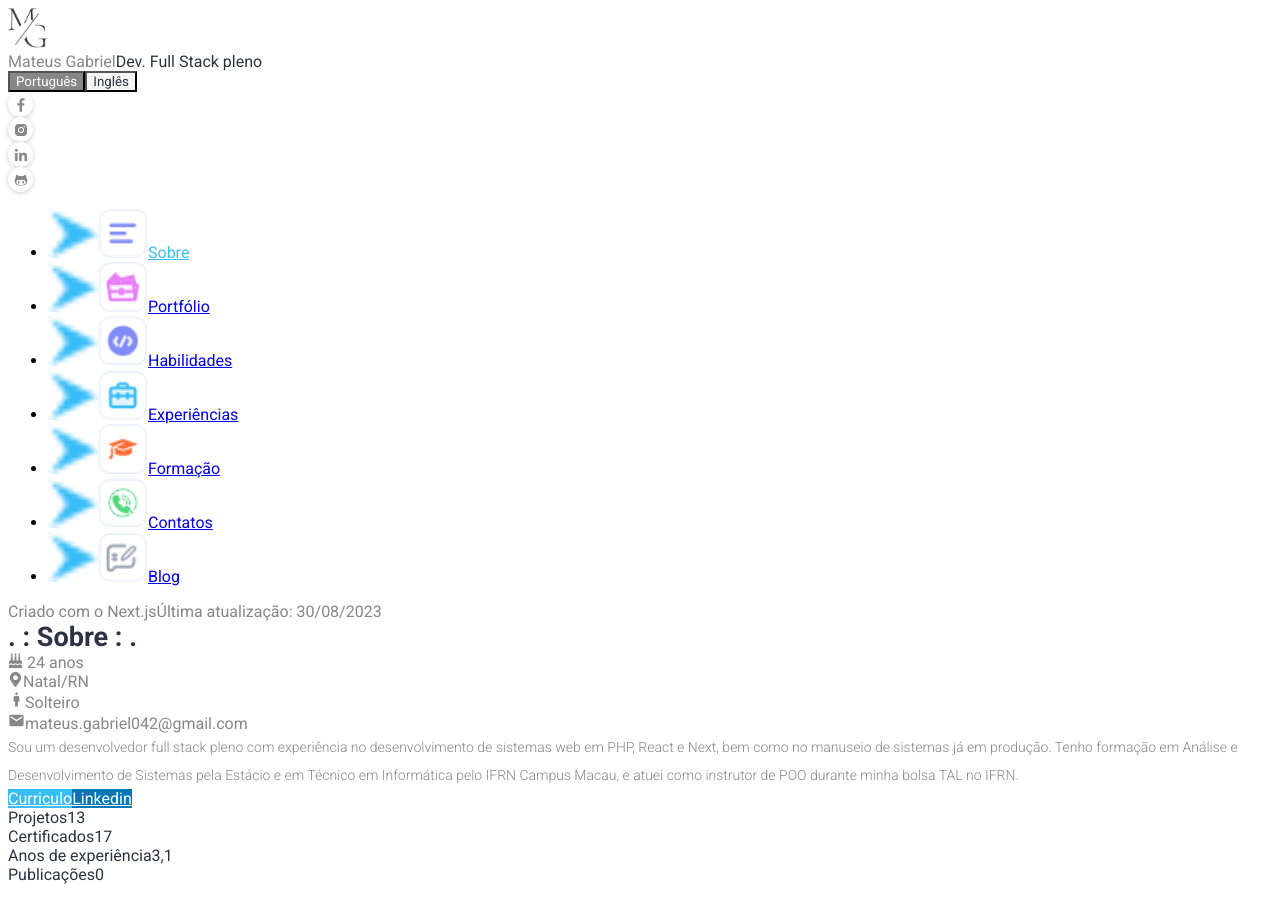
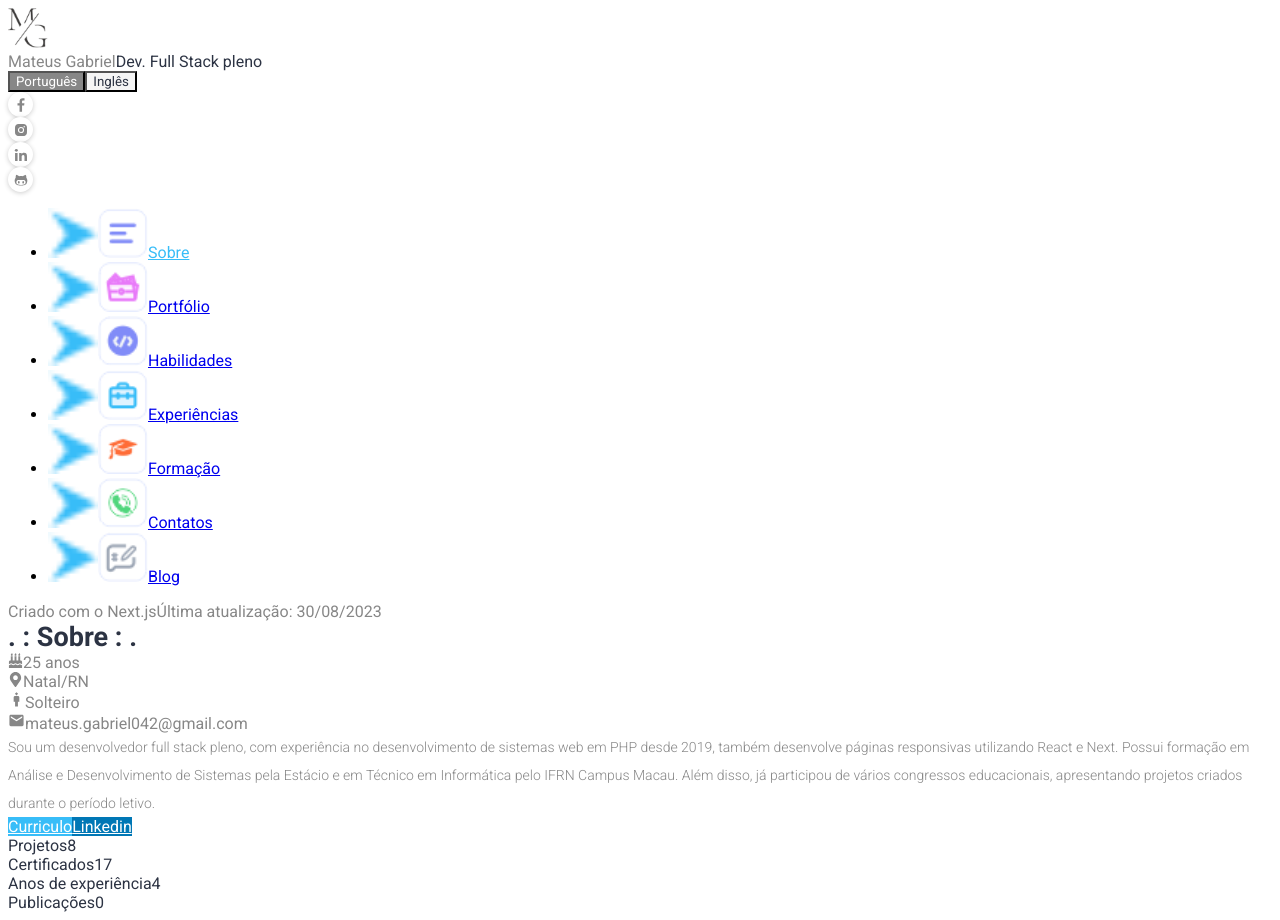
Before and after one commit to mateusgabriel042/portfolio, a Next.js app: page / in a window 1280 px wide. Before the commit the page ends 892 px from the top, so only its background shows below. Built offline with nearby package versions, Linux system fonts and the light colour scheme.

Commit message:
change resume to page about us

```diff
--- a/src/pages/index.tsx
+++ b/src/pages/index.tsx
@@ -11,7 +11,7 @@ export default function Home() {
         <div className='w-full flex justify-center gap-x-4'>
           <div className='flex text-dark-gray items-center gap-x-2'>
             <FaBirthdayCake size="15" className="mt-[-3px]"/>
-            <label className='text-sm'> 24 anos</label>
+            <label className='text-sm'>25 anos</label>
           </div>
           <div className='flex text-dark-gray items-center gap-x-2'>
             <FaMapMarkerAlt size="15" className="mt-[-3px]" />
@@ -28,10 +28,10 @@ export default function Home() {
         </div>
 
         <Heading size="paragraph" className='mt-4 w-full text-center px-20'>
-          Sou um desenvolvedor full stack pleno com experiência no desenvolvimento de sistemas web em PHP,
-          React e Next, bem como no manuseio de sistemas já em produção. Tenho formação em Análise e Desenvolvimento
-          de Sistemas pela Estácio e em Técnico em Informática pelo IFRN Campus Macau, e atuei como instrutor de
-          POO durante minha bolsa TAL no IFRN.
+          Sou um desenvolvedor full stack pleno, com experiência no desenvolvimento de sistemas web em PHP desde 2019,
+          também desenvolve páginas responsivas utilizando React e Next. Possui formação em Análise e Desenvolvimento
+          de Sistemas pela Estácio e em Técnico em Informática pelo IFRN Campus Macau. Além disso, já participou
+          de vários congressos educacionais, apresentando projetos criados durante o período letivo.
         </Heading>
 
         <div className='flex justify-center gap-x-3 mt-12'>
@@ -43,7 +43,7 @@ export default function Home() {
           <div className='w-[560px] h-[85px] flex bg-white border-gray-light border'>
             <div className='w-[140px] h-full flex flex-col items-center justify-center'>
               <label className='text-sm text-black'>Projetos</label>
-              <span className='text-[30px] text-black leading-tight'>13</span>
+              <span className='text-[30px] text-black leading-tight'>8</span>
             </div>
 
             <div className='w-[140px] h-full flex flex-col items-center justify-center'>
@@ -53,7 +53,7 @@ export default function Home() {
 
             <div className='w-[140px] h-full flex flex-col items-center justify-center'>
               <label className='text-sm text-black'>Anos de experiência</label>
-              <span className='text-[30px] text-black leading-tight'>3,1</span>
+              <span className='text-[30px] text-black leading-tight'>4</span>
             </div>
 
             <div className='w-[140px] h-full flex flex-col items-center justify-center'>
```
